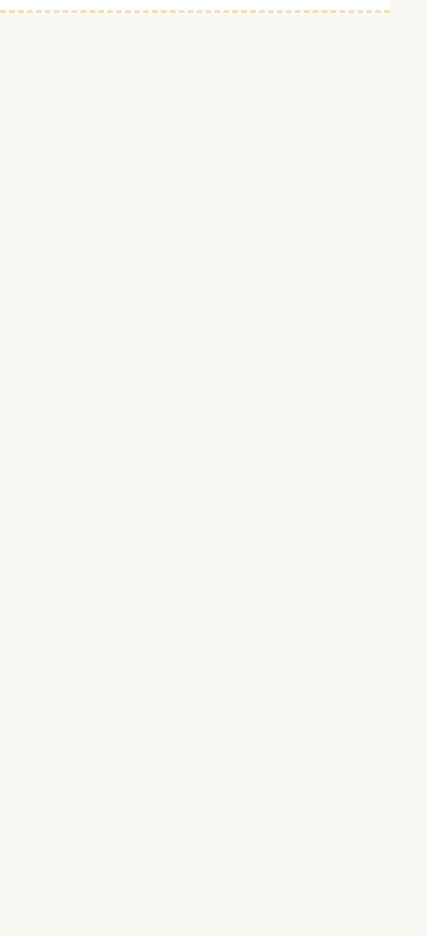
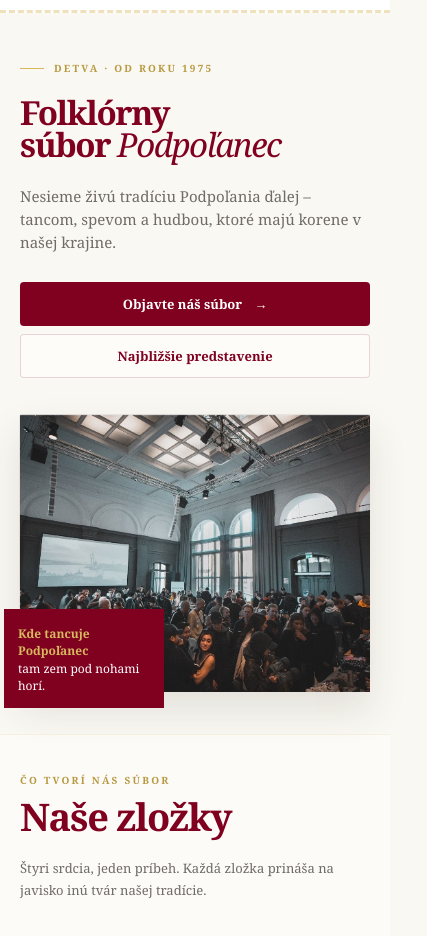
Before and after one commit to purdekova/fs-podpolanec-web, a plain HTML site: page index.html in a window 390 px wide. Shown: the part 60-996 px from the top of the page, 427 px wide, since content can reach past the window. Before the commit the page ends 844 px from the top, so only its background shows below. Drawn offline with Linux system fonts and the light colour scheme.

Commit message:
Dokončenie úvodnej stránky – hero sekcia

```diff
--- a/index.html
+++ b/index.html
@@ -47,6 +47,41 @@
       </div>
     </header>
 
-    <main id="main-content"></main>
+    <main id="main-content">
+      <section class="hero" aria-labelledby="hero-title">
+        <div class="hero-inner">
+          <div class="hero-copy">
+            <p class="hero-kicker"><span aria-hidden="true"></span>Detva · od roku 1975</p>
+            <h1 id="hero-title"><span>Folklórny</span><span>súbor <em>Podpoľanec</em></span></h1>
+            <p class="hero-intro">
+              Nesieme živú tradíciu Podpoľania ďalej – tancom,<br class="desktop-break">
+              spevom a hudbou, ktoré majú korene v našej krajine.
+            </p>
+            <div class="hero-actions">
+              <a class="button button-primary" href="o-subore.html">Objavte náš súbor <span aria-hidden="true">→</span></a>
+              <a class="button button-secondary" href="vystupenia.html">Najbližšie predstavenie</a>
+            </div>
+          </div>
+
+          <div class="hero-media">
+            <img src="docs/prototyp/domov.png" alt="Folklórne podujatie v zastrešenej sále">
+            <p class="hero-caption"><strong>Kde tancuje Podpoľanec</strong><br>tam zem pod nohami horí.</p>
+          </div>
+        </div>
+      </section>
+
+      <section class="ensembles" aria-labelledby="ensembles-title">
+        <div class="ensembles-inner">
+          <div class="ensembles-heading">
+            <p class="section-kicker">Čo tvorí nás súbor</p>
+            <h2 id="ensembles-title">Naše zložky</h2>
+          </div>
+          <p class="ensembles-intro">
+            Štyri srdcia, jeden príbeh. Každá zložka prináša na javisko<br class="desktop-break">
+            inú tvár našej tradície.
+          </p>
+        </div>
+      </section>
+    </main>
   </body>
 </html>
--- a/styles.css
+++ b/styles.css
@@ -150,6 +150,191 @@ a {
   display: none;
 }
 
+.hero {
+  background: var(--color-cream);
+}
+
+.hero-inner {
+  display: grid;
+  width: min(calc(100% - 64px), 940px);
+  min-height: 520px;
+  grid-template-columns: 46% 54%;
+  align-items: center;
+  margin-inline: auto;
+  padding: 74px 0 56px;
+}
+
+.hero-copy {
+  position: relative;
+  z-index: 1;
+  padding-right: 16px;
+}
+
+.hero-kicker,
+.section-kicker {
+  margin: 0 0 22px;
+  color: #b89a43;
+  font-size: 10px;
+  font-weight: 700;
+  letter-spacing: 0.22em;
+  text-transform: uppercase;
+}
+
+.hero-kicker {
+  display: flex;
+  align-items: center;
+  gap: 10px;
+}
+
+.hero-kicker span {
+  width: 24px;
+  height: 1px;
+  background: var(--color-gold);
+}
+
+.hero h1 {
+  margin: 0;
+  color: var(--color-burgundy);
+  font-size: clamp(40px, 4.2vw, 48px);
+  font-weight: 700;
+  line-height: 0.96;
+  letter-spacing: -0.045em;
+}
+
+.hero h1 span {
+  display: block;
+  white-space: nowrap;
+}
+
+.hero h1 em {
+  font-weight: 400;
+}
+
+.hero-intro {
+  margin: 24px 0 28px;
+  color: var(--color-muted);
+  font-size: 16px;
+  line-height: 1.55;
+}
+
+.hero-actions {
+  display: flex;
+  align-items: center;
+  gap: 12px;
+}
+
+.button {
+  display: inline-flex;
+  min-height: 46px;
+  align-items: center;
+  justify-content: center;
+  border: 1px solid transparent;
+  border-radius: 4px;
+  padding: 12px 14px;
+  font-size: 13px;
+  font-weight: 700;
+  text-decoration: none;
+  white-space: nowrap;
+  transition: background 160ms ease, color 160ms ease, transform 160ms ease;
+}
+
+.button-primary {
+  width: 158px;
+  gap: 12px;
+  background: var(--color-burgundy);
+  color: var(--color-white);
+}
+
+.button-primary:hover,
+.button-primary:focus-visible {
+  background: #680019;
+  transform: translateY(-1px);
+}
+
+.button-secondary {
+  width: 178px;
+  border-color: rgba(128, 0, 32, 0.16);
+  background: rgba(255, 255, 255, 0.5);
+  color: var(--color-burgundy);
+  font-size: 12px;
+}
+
+.button-secondary:hover,
+.button-secondary:focus-visible {
+  background: var(--color-white);
+  border-color: rgba(128, 0, 32, 0.3);
+}
+
+.hero-media {
+  position: relative;
+  width: 100%;
+  aspect-ratio: 510 / 405;
+  overflow: visible;
+  background: #d7d7d7;
+  box-shadow: 0 18px 36px rgba(56, 51, 51, 0.12);
+}
+
+.hero-media img {
+  position: absolute;
+  top: -40.5%;
+  left: -111.8%;
+  width: 228%;
+  max-width: none;
+  height: auto;
+  clip-path: inset(19.8% 7.1% 31.4% 49%);
+}
+
+.hero-caption {
+  position: absolute;
+  bottom: -16px;
+  left: -16px;
+  width: 160px;
+  margin: 0;
+  padding: 16px 14px 14px;
+  background: var(--color-burgundy);
+  color: var(--color-white);
+  font-size: 12px;
+  line-height: 1.45;
+}
+
+.hero-caption strong {
+  color: var(--color-gold);
+}
+
+.ensembles {
+  background: rgba(255, 255, 255, 0.35);
+  border-top: 1px solid rgba(214, 184, 94, 0.16);
+}
+
+.ensembles-inner {
+  display: grid;
+  width: min(calc(100% - 64px), 940px);
+  min-height: 132px;
+  grid-template-columns: 41% 59%;
+  align-items: center;
+  margin-inline: auto;
+  padding: 34px 0;
+}
+
+.section-kicker {
+  margin-bottom: 10px;
+}
+
+.ensembles h2 {
+  margin: 0;
+  color: var(--color-burgundy);
+  font-size: 42px;
+  line-height: 1;
+  letter-spacing: -0.035em;
+}
+
+.ensembles-intro {
+  margin: 0;
+  color: var(--color-muted);
+  font-size: 13px;
+  line-height: 1.7;
+}
+
 @media (max-width: 900px) {
   .header-inner {
     gap: 20px;
@@ -162,6 +347,33 @@ a {
 
   .nav-link {
     font-size: 12px;
+  }
+
+  .hero-inner,
+  .ensembles-inner {
+    width: min(calc(100% - 48px), 940px);
+  }
+
+  .hero h1 {
+    font-size: clamp(36px, 4.3vw, 40px);
+  }
+
+  .hero-intro {
+    font-size: 15px;
+  }
+
+  .hero-actions {
+    gap: 8px;
+  }
+
+  .button {
+    width: auto;
+    padding-inline: 10px;
+    font-size: 12px;
+  }
+
+  .button-primary {
+    gap: 8px;
   }
 }
 
@@ -233,6 +445,55 @@ a {
     bottom: 5px;
     width: 32px;
   }
+
+  .hero-inner {
+    width: min(calc(100% - 40px), 540px);
+    grid-template-columns: 1fr;
+    gap: 36px;
+    padding: 48px 0 42px;
+  }
+
+  .hero-copy {
+    padding-right: 0;
+  }
+
+  .hero h1 {
+    font-size: clamp(31px, 8.5vw, 40px);
+  }
+
+  .hero-intro {
+    font-size: 15px;
+  }
+
+  .desktop-break {
+    display: none;
+  }
+
+  .hero-actions {
+    flex-direction: column;
+    align-items: stretch;
+  }
+
+  .button {
+    width: 100%;
+    min-height: 44px;
+    font-size: 13px;
+  }
+
+  .button-primary {
+    gap: 12px;
+  }
+
+  .ensembles-inner {
+    width: min(calc(100% - 40px), 540px);
+    grid-template-columns: 1fr;
+    gap: 22px;
+    padding: 38px 0 44px;
+  }
+
+  .ensembles h2 {
+    font-size: 38px;
+  }
 }
 
 @media (prefers-reduced-motion: reduce) {
```
